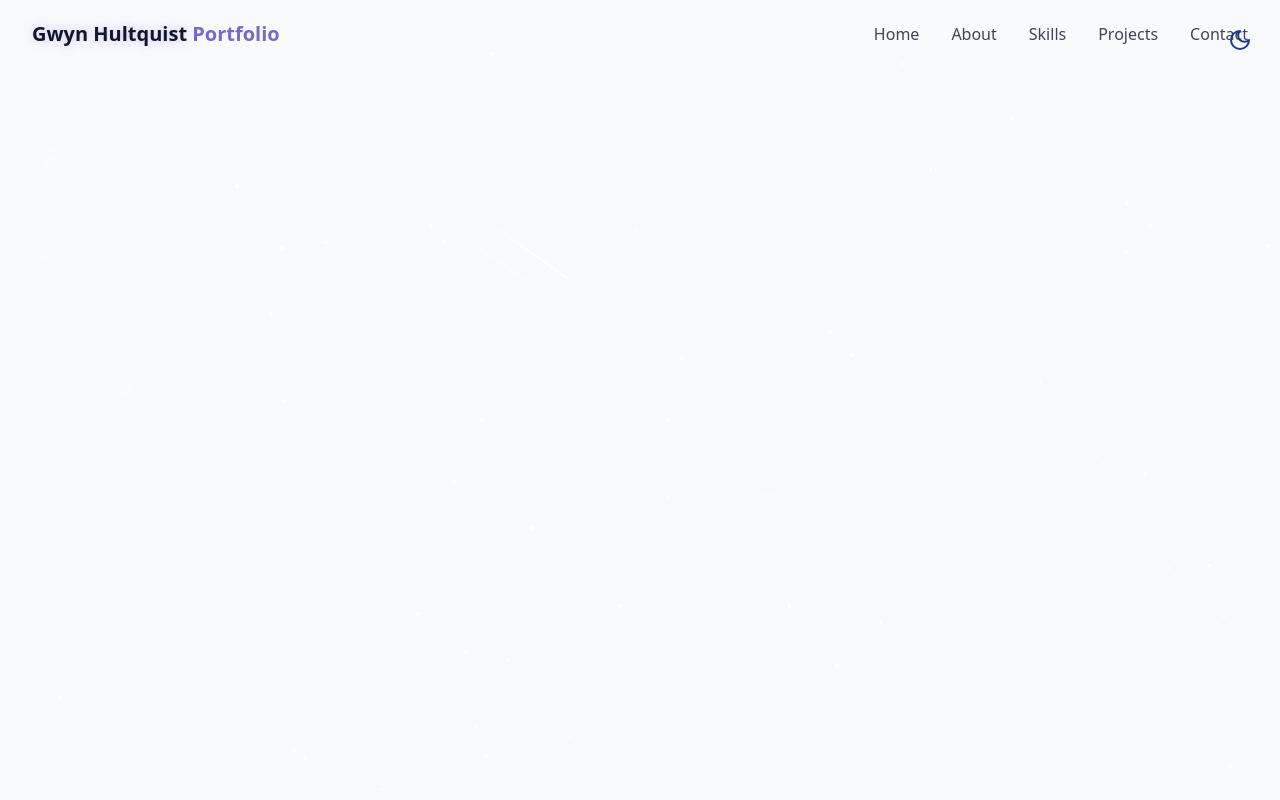
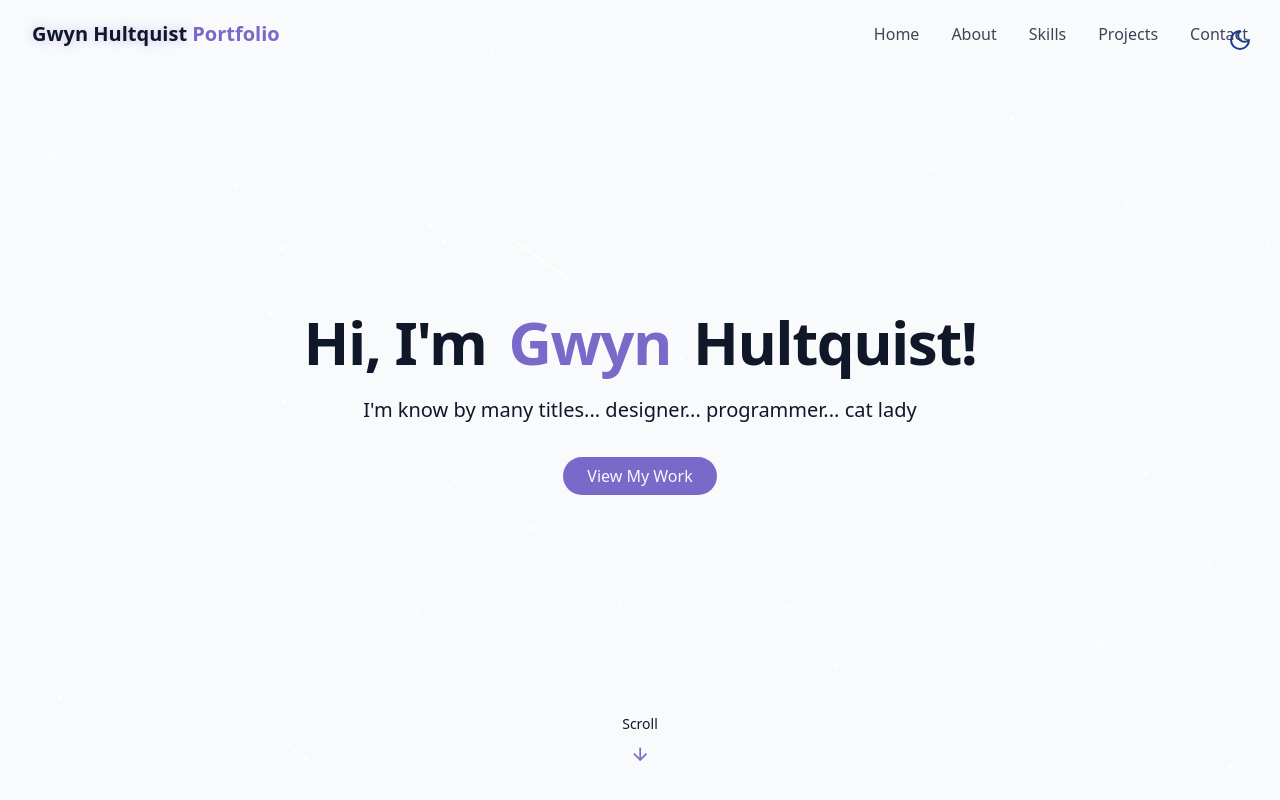
Before and after one commit to ghultquist/Portfolio2025, a React (Vite) app: page / in a window 1280 px wide. Built offline with nearby package versions, Linux system fonts and the light colour scheme.

Commit message:
Add HeroSection

```diff
--- /dev/null
+++ b/src/components/HeroSection.jsx
@@ -0,0 +1,35 @@
+import { ArrowDown } from "lucide-react";
+
+export const HeroSection = () => {
+    return (
+        <section
+            id="hero"
+            className="relative min-h-screen flex flex-col item-center justify-center px-4"
+        >
+            <div className="container max-w-4xl mx-auto text-center z-10">
+                <div className="space-y-6">
+                    <h1 className="text-4xl md:text-6xl font-bold tracking-tight">
+                        <span className="opacity-0 animate-fade-in"> Hi, I'm</span>
+                        <span className="text-primary ml-2 opacity-0 animate-fade-in-delay-1"> Gwyn</span>
+                        <span className="text-gradient ml-2 opacity-0 animate-fade-in-delay-2"> Hultquist!</span>
+                    </h1>
+
+                    <p className="text-lg md:text-xl text-muted-foreground max-2-2xl mx-auto opacity-0 animate-fade-in-delay-3">
+                        I'm know by many titles... designer... programmer... cat lady
+                    </p>
+
+                    <div className="pt-4 opacity-0 animate-fade-in-delay-4">
+                        <a href="#projects" className="cosmic-button">
+                            View My Work
+                        </a>
+                    </div>
+                </div>
+
+            </div>
+            <div className="absolute bottom-8 left-1/2 transform -translate-x-1/2 flex flex-col items-center animate-bounce">
+                <span className="text-sm text-muted-foreground mb-2"> Scroll </span>
+                <ArrowDown className="5-5 w-5 text-primary" />
+            </div>
+        </section>
+    );
+};
--- a/src/components/Navbar.jsx
+++ b/src/components/Navbar.jsx
@@ -3,7 +3,7 @@
 import { useEffect, useState } from "react";
 
 const navItems = [
-    {name: "Home", href: "#home"},
+    {name: "Home", href: "#hero"},
     {name: "About", href: "#about"},
     {name: "Skills", href: "#skills"},
     {name: "Projects", href: "#projects"},
@@ -31,7 +31,7 @@
             )}
         >
             <div className="container flex items-center justify-between">
-                <a className="text-xl font-bold text-primary flex items-center" href="#home">
+                <a className="text-xl font-bold text-primary flex items-center" href="#hero">
                     <span className="relative z-10">
                         <span className="text-glow text-foreground">Gwyn Hultquist</span> Portfolio
                     </span>
--- a/src/pages/Home.jsx
+++ b/src/pages/Home.jsx
@@ -1,3 +1,4 @@
+import { HeroSection } from "../components/HeroSection";
 import { Navbar } from "../components/Navbar";
 import { ThemeToggle } from "../components/ThemeToggle";
 import { StarBackground } from "@/components/StarBackground";
@@ -16,6 +17,9 @@
             <Navbar />
 
             {/* Main Content */}
+            <main>
+                <HeroSection />
+            </main>
 
 
             {/* Footer */}
```
Also changed, not shown: src/components/AboutMe.jsx (added).
